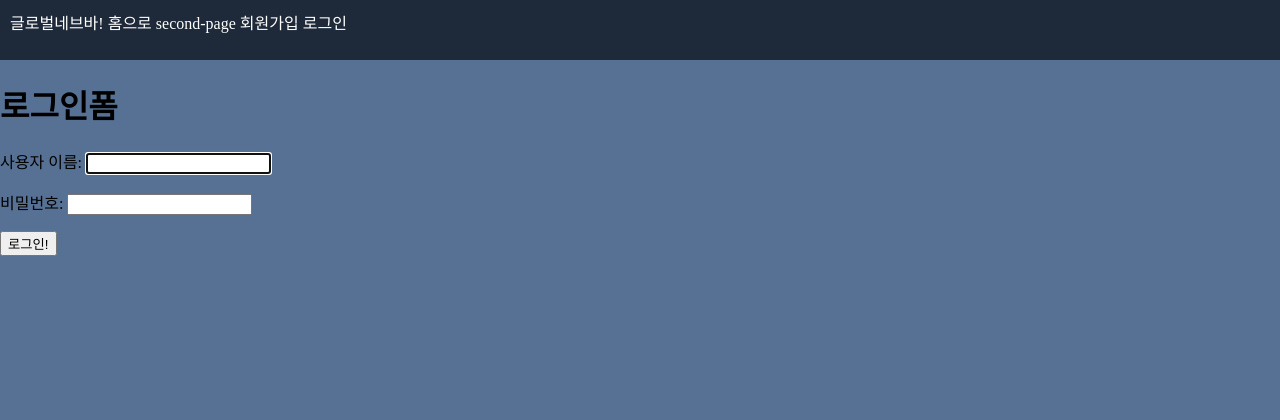
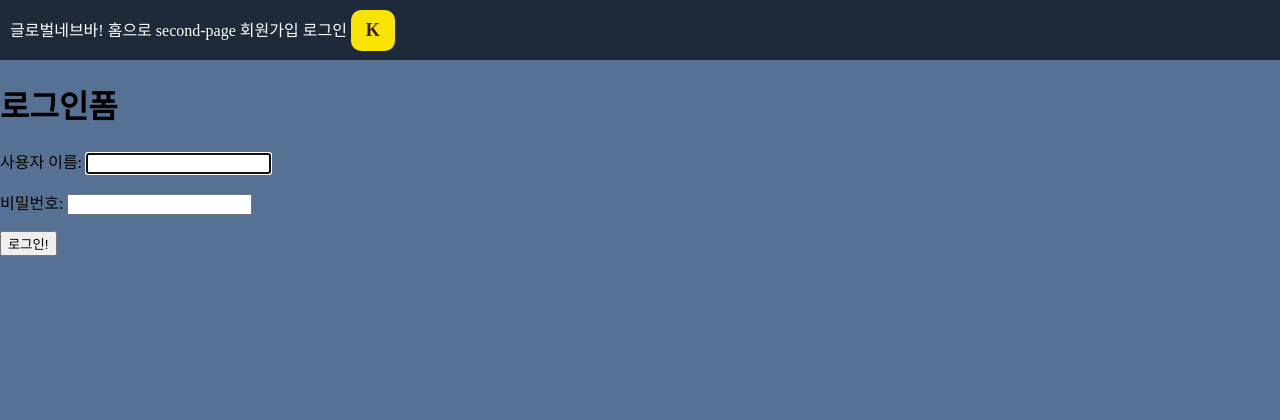
Before and after one commit to chihun-jang/PLW-3-code, a Django app: page /accounts/login/ in a window 1280 px wide. Shown: the top 420 px of the page. Run offline with Django 3.2, Linux system fonts and the light colour scheme; parts of the project's set-up code (start-up, migrations or seed data) failed here and were passed over; some libraries are stand-ins or nearby versions.

Commit message:
#18 Django social login Django setting 일부

```diff
--- a/basestatic/css/base.css
+++ b/basestatic/css/base.css
@@ -1,47 +1,60 @@
-a,a:visited{
-    color:white;
+a,
+a:visited {
+  color: white;
   /* a tag 의 파란색 색깔을 white로 바꿔주기 위함입니다. */
 }
-*{
+* {
   box-sizing: border-box;
   /* 전체 tag들에 대해서 box-sizing 을 border-box로 설정하면; */
   text-decoration: none; /*글자의 밑줄을 제거하는 속성입니다.*/
 }
-body{
+body {
   background-color: #577194;
 
   /* 최소 높이를 우리가 보는 화면기준 X2배만큼 설정해줬습니다(nav바의 움직임을 보기위해서 설정했습니다) */
   min-height: 200vh;
-    margin:0;
+  margin: 0;
   /* 기본 body에 margin이 들어가 있으므로  */
 
   position: relative;
   /* footer위치를 잡아주기위해서 body의 position을 relative로 설정해줬습니다. */
 }
 
-nav{
+nav {
   background-color: #1e2a3a;
-    color:white;
+  color: white;
 
   /* 네브바의 position을 sticky로 두고 top:0로 둔다면 상단에 고정된 nav바를 만들 수 있다. */
   position: sticky;
-    top:0px;
+  top: 0px;
 
-    width:100%;
+  width: 100%;
   height: 60px;
 
-    padding:10px;
-    z-index:5;
+  padding: 10px;
+  z-index: 5;
 }
 
-footer{
+footer {
   /* body내를 기준으로 bottom에 붙여놔야하므로 absolute positon을 줍니다. */
-    bottom:0;
+  bottom: 0;
 
   position: absolute;
   height: 100px;
-    width:100%;
+  width: 100%;
   background-color: #0c1118;
-    color:white;
-    padding:20px;
+  color: white;
+  padding: 20px;
 }
+
+.kakao-btn {
+  display: inline-block;
+  padding: 10px 15px;
+  font-size: 18px;
+  border-radius: 10px;
+  font-weight: 900;
+  background-color: #fae300;
+  color: #3c1e1e !important;
+  cursor: pointer;
+}
+/* 카카오 로그인 기능을 구현하기 위해서 kakao style의 버튼을 간단하게 만들어 보았습니다. */
--- a/myproject/urls.py
+++ b/myproject/urls.py
@@ -23,6 +23,8 @@ urlpatterns = [
     path('', index, name="index"),
     path('memo/',include('memo.urls')),  #memo앱과 관련된 url은 memo 앱 밑에 있는 urls.py에서 관리해줍시다.
     path('accounts/',include('accounts.urls')), #accounts App을 만들었으니 accounts관련된 URL요청은 해당 urls.py로 보내줍니다.
+    path('accounts/', include('allauth.urls')), #allauth library에서 제공해주는 url경로를 사용하기 위한 path설정
+
 ]+static(settings.MEDIA_URL,document_root=settings.MEDIA_ROOT)
 # 쉽게 이해를 해보자면 기존에 있는 url규칙들에 새로운 규칙을 추가해주는건데
 # MEDIA_URL로 사용자가 요청하면 MEDIA_ROOT에 있는 document들을 제공해주자 라는 의미정도로 해석합시다.
--- a/templates/base.html
+++ b/templates/base.html
@@ -1,4 +1,7 @@
 {%load static%}
+{% load socialaccount %}
+<!-- socialaccount router(링크, 경로)를 사용해주기 위한 load입니다. -->
+
 <!DOCTYPE html>
 <html lang="en">
 <head>
@@ -32,11 +35,28 @@
         <span>
             사용자({{user}})
         </span>
+
+
+        {% get_social_accounts user as accounts %}
+        <!-- 인증 받은 사용자의 경우 accounts라는 이름으로 user를 social 계정을 들고옵니다. -->
+        {% for i in accounts.kakao %}
+        <!-- 현재는 kakao provider로만 회원가입을 진행하고 있으므로 kakao에서 소셜 유저 계정을 하나하나 들고옵니다 -->
+        <!-- {{i.extra_data.kakao_account}} -->
+        {{i.extra_data.kakao_account.gender}}
+        <!-- 여기서 보고싶은 것은 개인정보 제공 동의 항목을 통해서 들고왔던
+            extra_data부분이므로 object(소셜계정)의 extra_data로 접근하여 추가 정보를 가져옵니다. -->
+        {{i.extra_data.kakao_account.email}}
+
+        {%endfor%}
+
         <a href="{% url 'logout' %}">로그아웃</a>
         {%else%}
         <!-- 반대로 인가받지 않은 사용자라면 회원가입과 로그인을 유도합니다. -->
             <a href="{% url 'signup' %}">회원가입</a>
             <a href="{% url 'login' %}">로그인</a>
+            <a class="kakao-btn" href="{% provider_login_url 'kakao' %}">K</a>
+            <!-- django-allauth에서 제공해주는 kakao login url을 provider_login_url이라는 것을 이용해서
+            손쉽게 구현해 줬습니다. -->
         {%endif%}
 
 
```
Also changed, not shown: myproject/settings.py (+28 -0 lines), db.sqlite3. Lines whose indentation alone changed are shown as unchanged.
